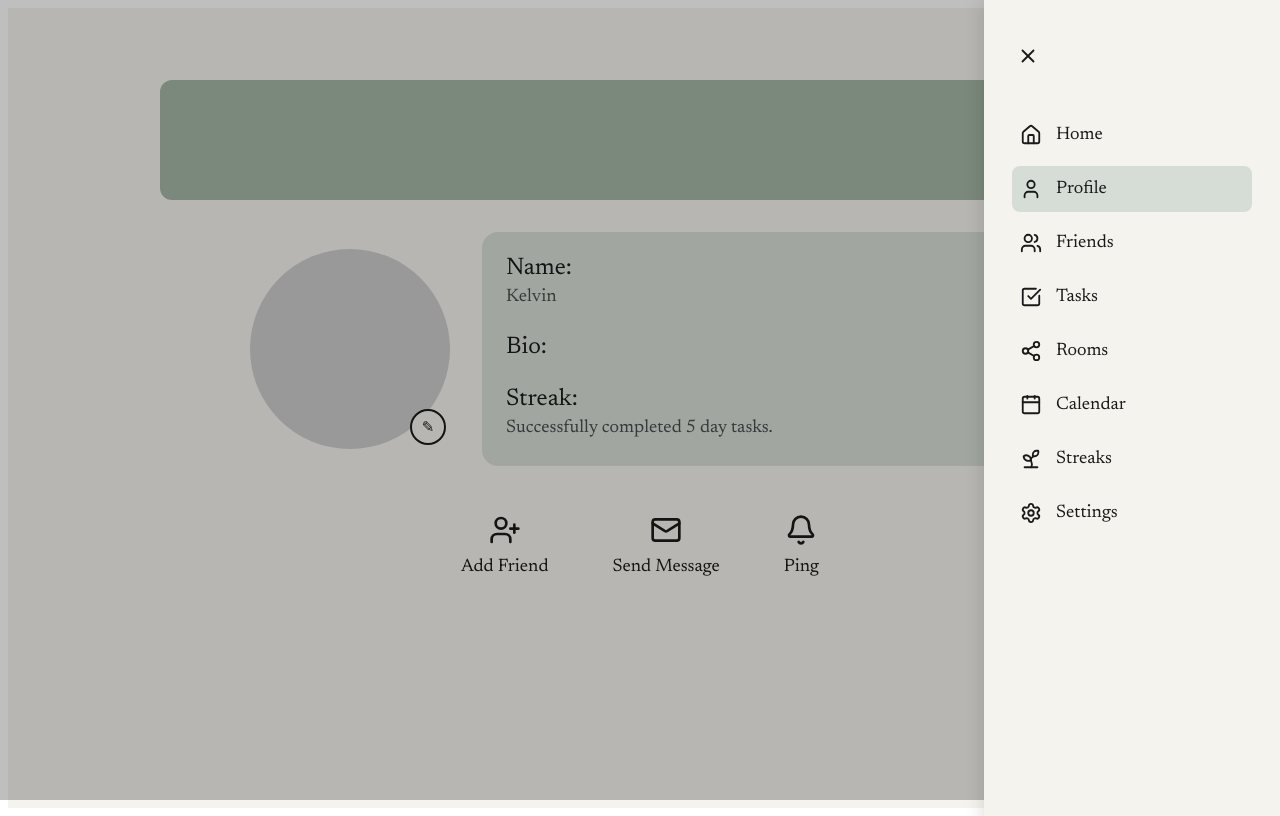
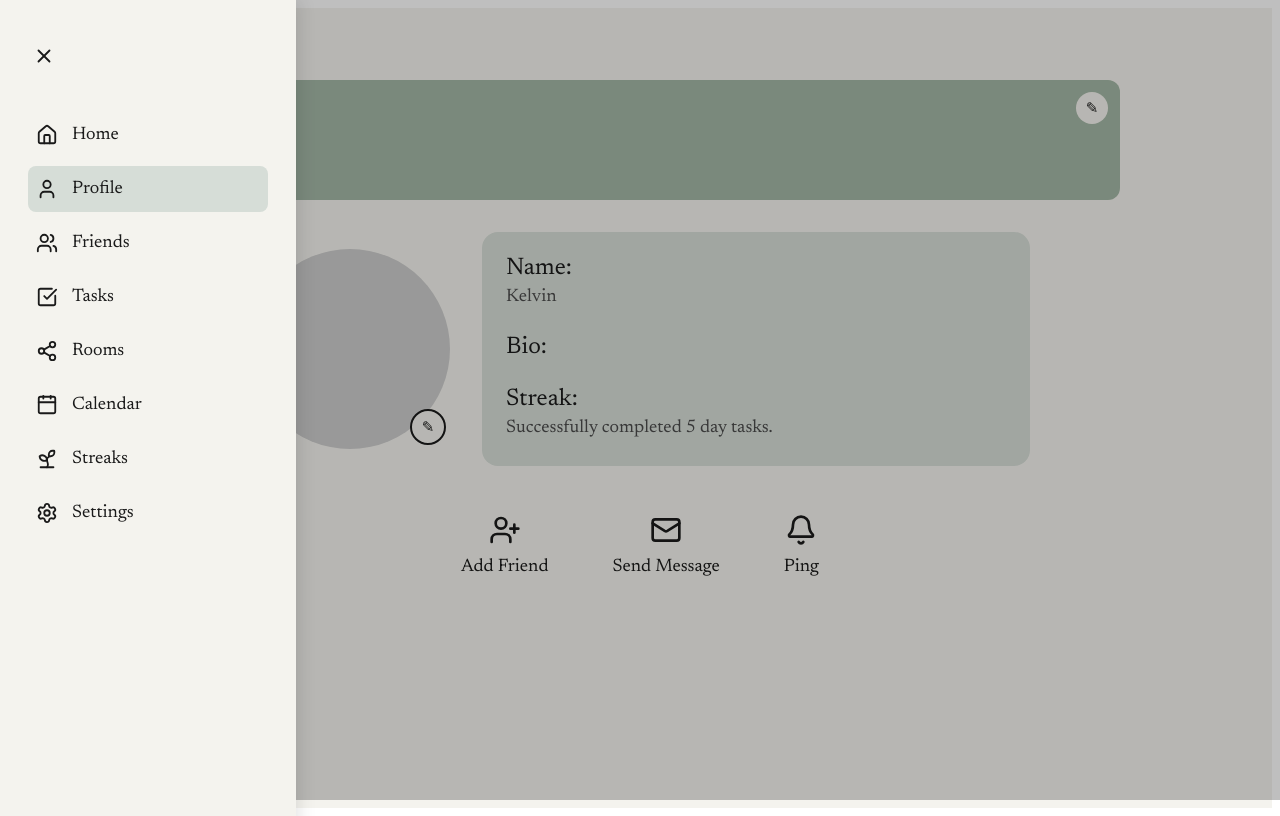
Before and after one commit to iopkelvin/Grove, a React (Vite) app in the folder frontend/: page /profile in a window 1280 px wide. Both pictures are taken after a click on the button "Open menu". Built offline with nearby package versions, Linux system fonts and the light colour scheme.

Commit message:
change menu

```diff
--- a/frontend/src/styles/nav.css
+++ b/frontend/src/styles/nav.css
@@ -2,7 +2,7 @@
 .menu-icon {
   position: fixed;
   top: 40px;
-  right: 48px;
+  left: 48px;
   display: flex;
   flex-direction: column;
   justify-content: center;
@@ -44,11 +44,11 @@
 .menu-panel {
   position: fixed;
   top: 0;
-  right: 0;
+  left: 0;
   height: 100%;
   width: 240px;
   background-color: var(--color-page-background);
-  box-shadow: -4px 0 16px rgba(0, 0, 0, 0.1);
+  box-shadow: 4px 0 16px rgba(0, 0, 0, 0.1);
   z-index: 11;
   display: flex;
   flex-direction: column;
```
